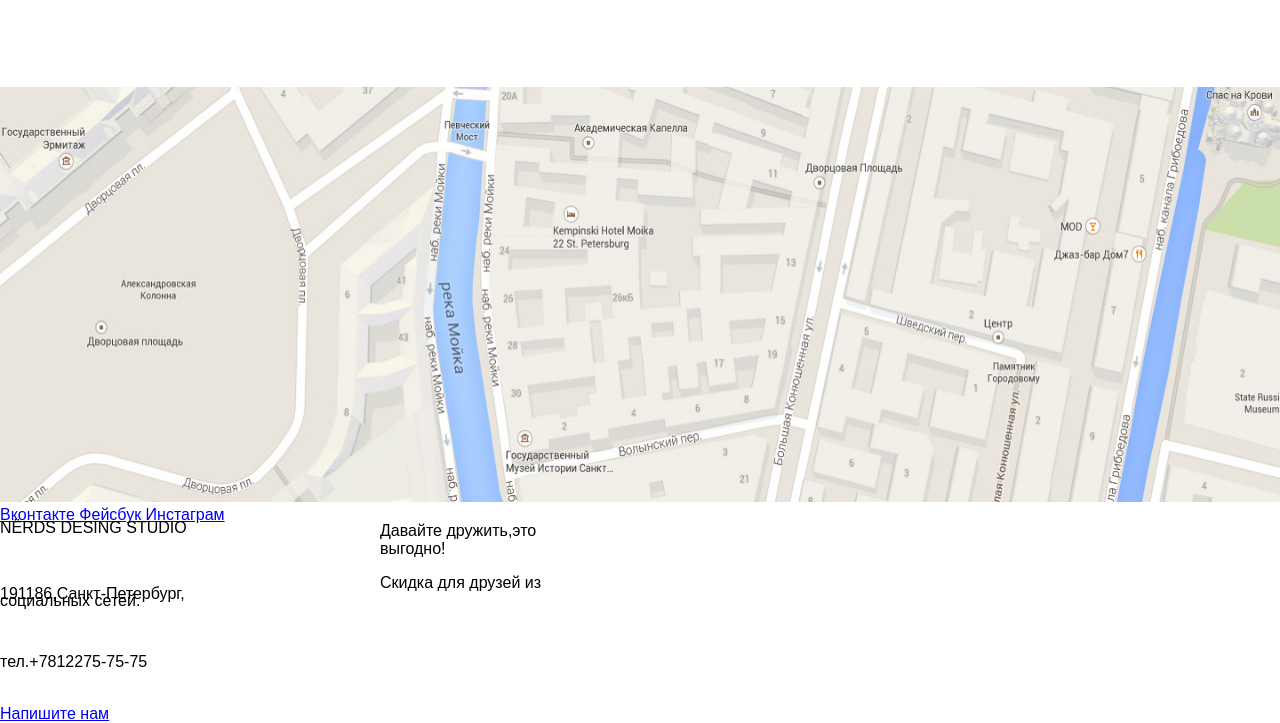
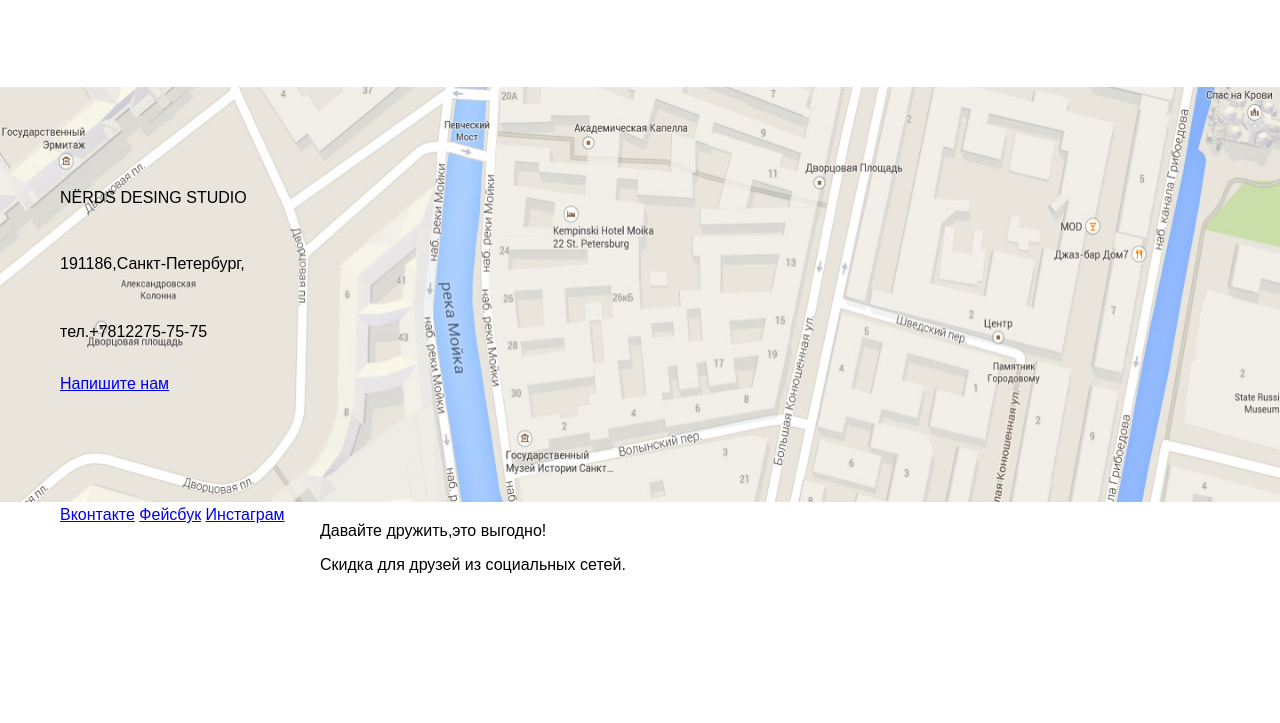
Before and after one commit to vanches87/346723-nerds, a plain HTML site: page index.html in a window 1280 px wide. Shown: the part 1661-2384 px from the top of the page. After the commit the page ends 2250 px from the top, so only its background shows below. Drawn offline with Linux system fonts and the light colour scheme.

Commit message:
доработал сетку

```diff
--- a/css/style.css
+++ b/css/style.css
@@ -136,25 +136,30 @@ height: 529px;
 .main-footer{
 margin-top: 80px;
 padding-bottom: 40px;
-position: relative;
 }
 .footer-content{
 width: 100%;
 height: 416px;
 object-fit: cover;
 }
-.footer-contacts{
-position: absolute;
-}
 .footer-social{
   float: left;
   width: 260px;
   height: 83px;
-  margin-right: 120px;
+}
+.footer-cont{
+position: relative;
+}
+.footer-contact{
+position: absolute;
+width: 200px;
+height: 211px;
+top: -330px;
 }
 .slogan{
 width: 580px;
 height: 65px;
+float:left;
 }
 .subtitle{
   width: 210px;
--- a/index.html
+++ b/index.html
@@ -112,8 +112,8 @@
     <footer class="main-footer">
       <div class="footer-content clearfix">
         <img src="img/map.jpg" width="100%" height="415" alt="map">
-        <section class="footer-contacts">
-          <div class="container">
+        <div class="container footer-cont">
+        <section class="footer-contact">
           <h2>NЁRDS DESING STUDIO</h2><br>
           <p>191186,Санкт-Петербург,</p> <br>
           <p>тел.+7812275-75-75</p> <br>
```
Also changed, not shown: catalog.html (+11 -10 lines).
